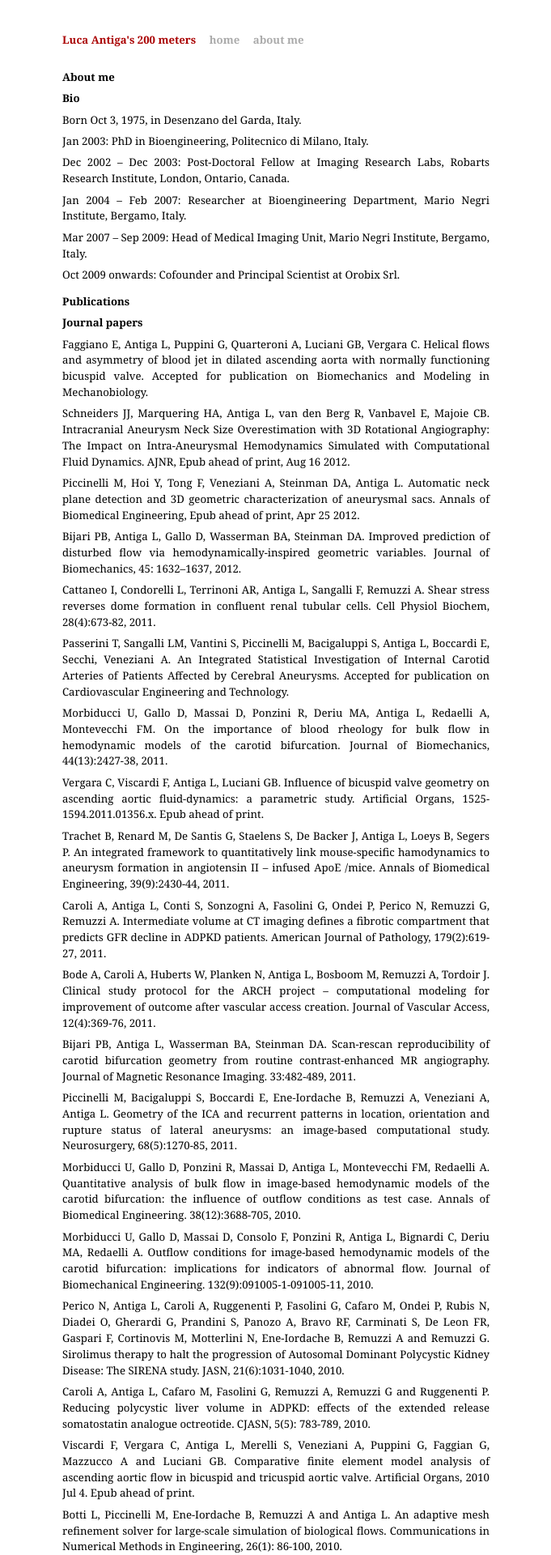
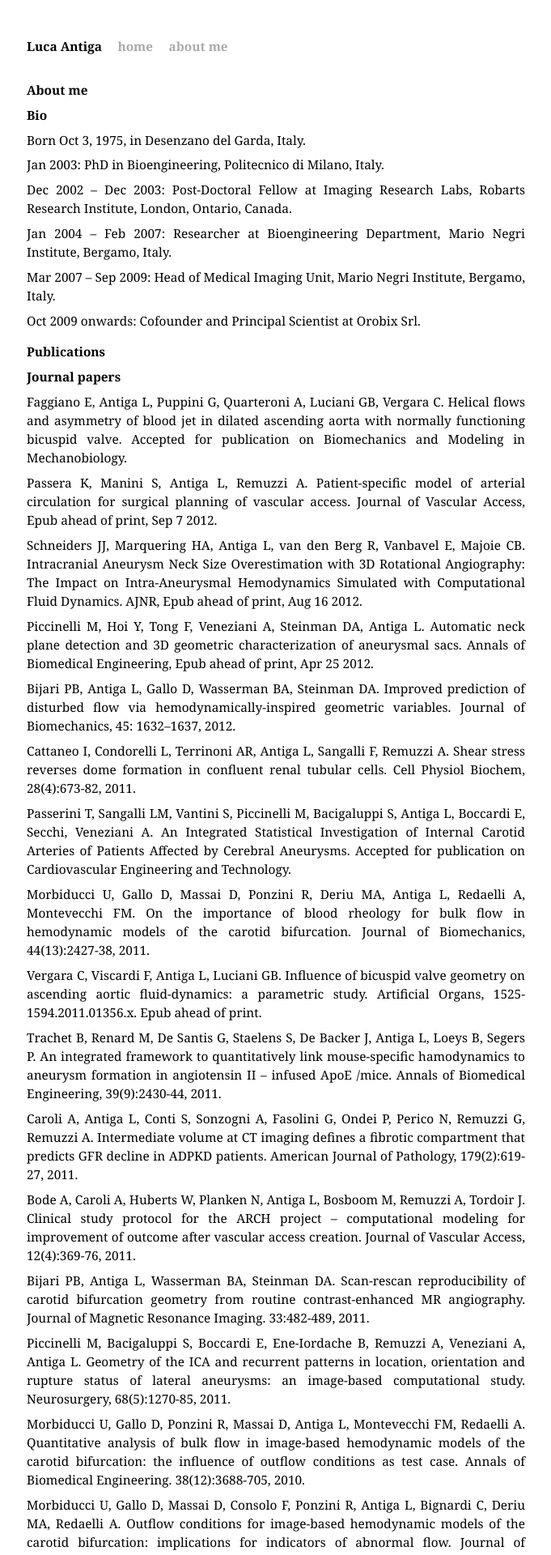
Before and after one commit to lantiga/lantiga.github.com, a Jekyll site: the page built from about.md, in a window 1280 px wide. Shown: the top 1920 px of the page at 81% size, without its empty margins (299-980 px from the left). Built offline with Jekyll 4.4.1, drawn with Linux system fonts in a browser that asks for light colours; Markdown is read by kramdown in place of the engine named in the settings.

Commit message:
Added publication, changed font

```diff
--- a/_layouts/default.html
+++ b/_layouts/default.html
@@ -34,7 +34,7 @@
 
 <div class="site">
   <div class="title">
-    <a href="/">Luca Antiga's 200 meters</a>
+    Luca Antiga
     <a class="extra" href="/">home</a>
     <a class="extra" href="/about.html">about me</a>
   </div>
--- a/about.md
+++ b/about.md
@@ -21,6 +21,7 @@ Journal papers
 --------------
 
 * Faggiano E, Antiga L, Puppini G, Quarteroni A, Luciani GB, Vergara C. Helical flows and asymmetry of blood jet in dilated ascending aorta with normally functioning bicuspid valve. Accepted for publication on Biomechanics and Modeling in Mechanobiology.
+* Passera K, Manini S, Antiga L, Remuzzi A. Patient-specific model of arterial circulation for surgical planning of vascular access. Journal of Vascular Access, Epub ahead of print, Sep 7 2012.
 * Schneiders JJ, Marquering HA, Antiga L, van den Berg R, Vanbavel E, Majoie CB. Intracranial Aneurysm Neck Size Overestimation with 3D Rotational Angiography: The Impact on Intra-Aneurysmal Hemodynamics Simulated with Computational Fluid Dynamics. AJNR, Epub ahead of print, Aug 16 2012.
 * Piccinelli M, Hoi Y, Tong F, Veneziani A, Steinman DA, Antiga L. Automatic neck plane detection and 3D geometric characterization of aneurysmal sacs. Annals of Biomedical Engineering, Epub ahead of print, Apr 25 2012.
 * Bijari PB, Antiga L, Gallo D, Wasserman BA, Steinman DA. Improved prediction of disturbed flow via hemodynamically-inspired geometric variables. Journal of Biomechanics, 45: 1632–1637, 2012.
--- a/css/screen.css
+++ b/css/screen.css
@@ -17,8 +17,8 @@ html, body {
 
 body {
   background-color: white;
-  font: 12px Georgia, Monaco, helvetica, arial, sans-serif;
-  *font-size: small;
+  font: 14px Georgia, Monaco, helvetica, arial, sans-serif;
+  /**font-size: small;*/
   text-align: center;
 }
 
@@ -101,13 +101,13 @@ li.about {
 }
 
 .title {
-  color: #a00;
+  /*color: #a00;*/
   font-weight: bold;
   margin-bottom: 2em;
 }
 
   .site .title a {
-    color: #a00;
+    /*color: #a00;*/
     text-decoration: none;
   }
 
```
